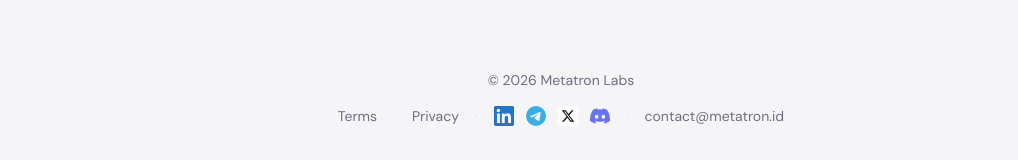
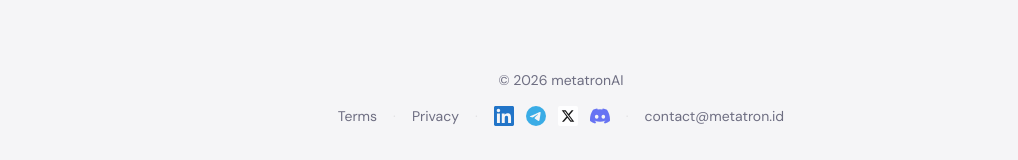
Before and after one commit to nickallison11/metatron-landing, a Next.js app: page / in a window 1280 px wide. Shown: the part 3925-4085 px from the top of the page, without its empty margins (79-1097 px from the left). Built offline with nearby package versions, Linux system fonts and the light colour scheme.

Commit message:
Footer: © 2026 metatronAI
Co-Authored-By: Claude Opus 5.5 <noreply@anthropic.com>

```diff
--- a/app/page.tsx
+++ b/app/page.tsx
@@ -863,7 +863,7 @@ export default function Home() {
       <footer className="py-12">
         <div className="mx-auto max-w-6xl px-4 text-center text-sm text-[var(--text-muted)] sm:px-6">
           <p>
-            © 2026 Metatron Labs
+            © 2026 metatronAI
           </p>
           <div className="mt-4 flex flex-wrap items-center justify-center gap-x-4 gap-y-2">
             <a href="/terms" className="hover:text-[var(--text)]">
```
